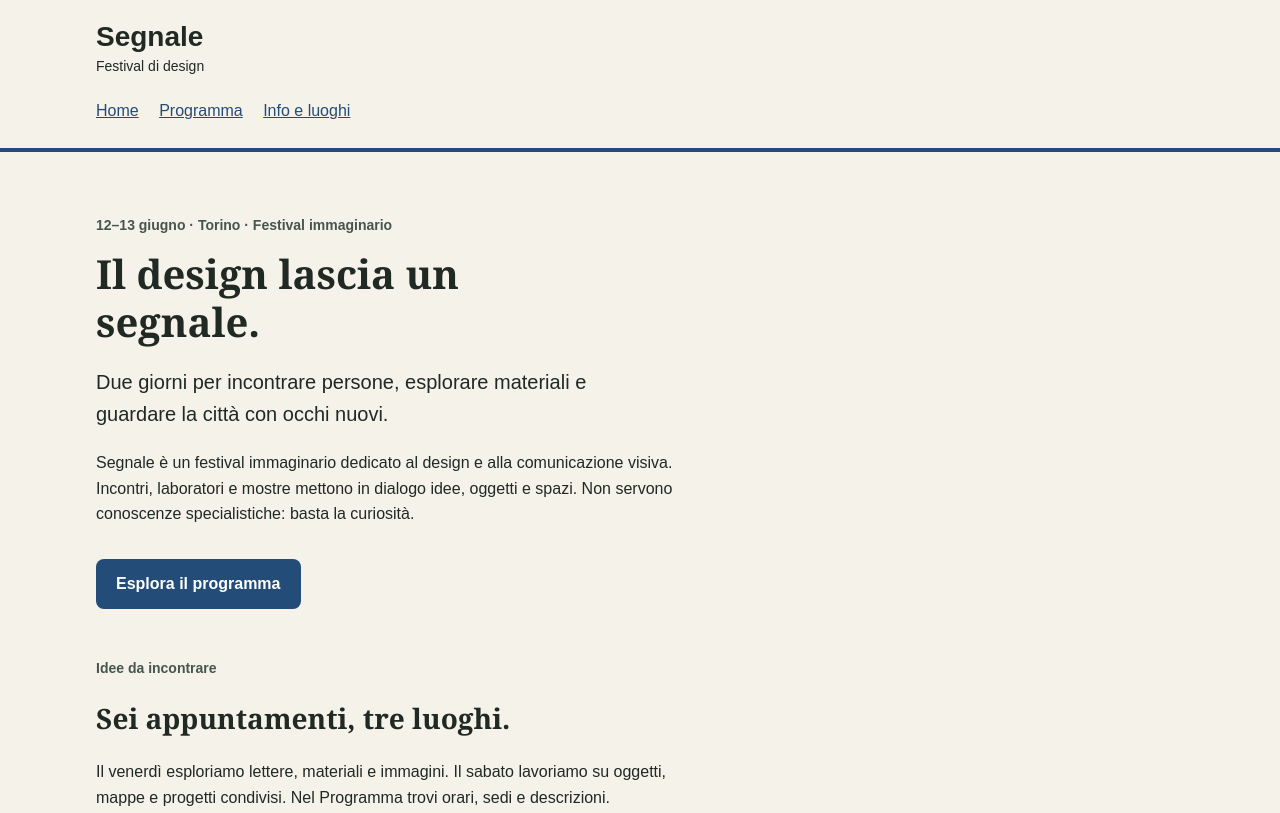
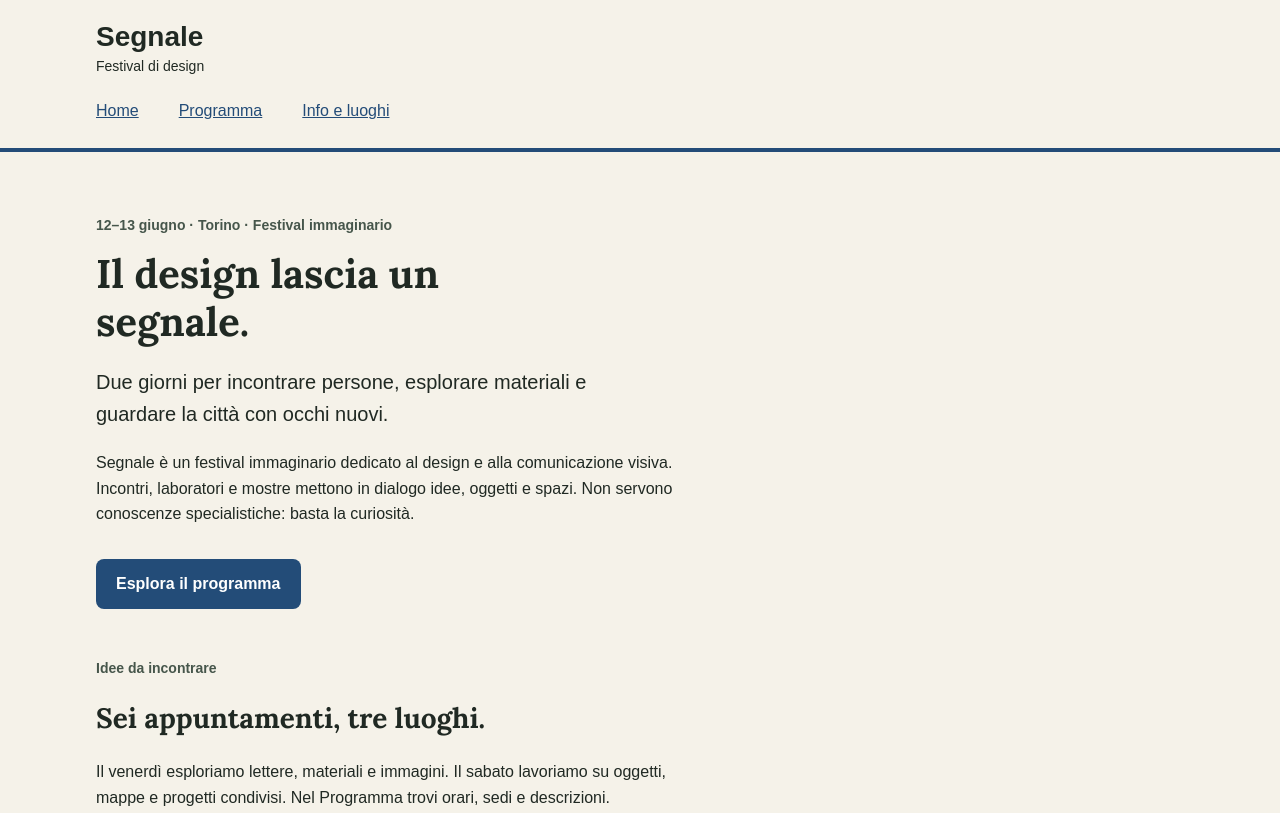
Before and after one commit to rebeccasinato/festival-segnale2, a plain HTML site: page index.html in a window 1280 px wide. Shown: the top 813 px of the page. Drawn offline with Linux system fonts and the light colour scheme.

Commit message:
consegna 4

```diff
--- a/index.html
+++ b/index.html
@@ -4,6 +4,7 @@
   <meta charset="utf-8">
   <meta name="viewport" content="width=device-width, initial-scale=1">
   <title>Segnale — Festival di design</title>
+  <link href="https://fonts.googleapis.com/css2?family=Lora:ital,wght@0,400..700;1,400..700&display=swap" rel="stylesheet">
   <link rel="stylesheet" href="style.css">
 </head>
 <body>
--- a/style.css
+++ b/style.css
@@ -7,7 +7,7 @@
   --colore-sfondo: #f5f2e9;
   --colore-testo: #202923;
   --font-testo: Arial, Helvetica, sans-serif;
-  --font-titoli: Georgia, "Times New Roman", serif;
+  --font-titoli: "Lora", Georgia, "Times New Roman", serif;
 }
 
 * {
@@ -44,6 +44,10 @@ a:focus {
 .site-header {
   padding: 1.25rem 0;
   border-bottom: 4px solid var(--colore-primario);
+  position: sticky;
+  top: 0;
+  z-index: 100;
+  background-color: var(--colore-sfondo);
 }
 
 .brand {
@@ -249,3 +253,18 @@ figcaption {
   font-size: 0.875rem;
   margin-bottom: 2rem;
 }
+
+/* Navigazione base a colonna (sotto i 600px) */
+.site-header nav {
+  display: flex;
+  flex-direction: column;
+  gap: 0.5rem;
+}
+
+/* Navigazione a riga (dai 600px in su) */
+@media (min-width: 600px) {
+  .site-header nav {
+    flex-direction: row;
+    gap: 1.5rem;
+  }
+}
```
Also changed, not shown: info.html (+1 -0 lines), programma.html (+1 -0 lines), 1 other file.
